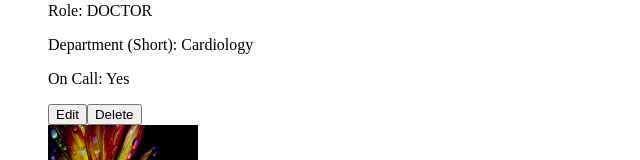
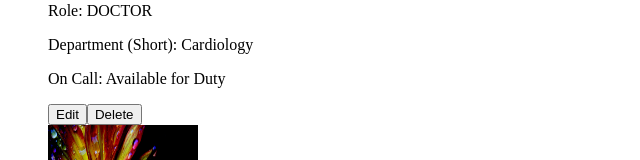
Before and after one commit to tayo222/Tunmise-tayo-learning-angular, an Angular app: page /hospital-list in a window 1280 px wide. Shown: the part 390-550 px from the top of the page, without its empty margins (0-640 px from the left). Built offline with nearby package versions, Linux system fonts and the light colour scheme.

Commit message:
Add OnCallStatusPipe to display custom on-call status message
- Created OnCallStatusPipe that formats staff on-call status as "Available for Duty" or "Off Duty"

```diff
--- a/src/app/hospital-list/hospital-list.component.html
+++ b/src/app/hospital-list/hospital-list.component.html
@@ -2,21 +2,19 @@
   <h2>Hospital Staff</h2>
   <ul>
     <li *ngFor="let staff of hospitalStaff">
-      <!-- Apply TitleCasePipe to first and last name for consistency -->
       <img [src]="staff.imageUrl" alt="{{ staff.firstName | titlecase }} {{ staff.lastName | titlecase }}" class="staff-image" width="150" height="150"/>
 
       <div class="staff-details">
         <h3>{{ staff.firstName | titlecase }} {{ staff.lastName | titlecase }}</h3>
 
-        <!-- UpperCasePipe for consistent display of department and role -->
         <p>Department: {{ staff.department | uppercase }}</p>
         <p>Role: {{ staff.role | uppercase }}</p>
 
-        <!-- SlicePipe to limit displayed role length, e.g., first 15 characters -->
+        <!-- Using SlicePipe for department shortening -->
         <p>Department (Short): {{ staff.department | slice:0:15 }}</p>
 
-        <!-- Display a custom message based on the isOnCall boolean value -->
-        <p>On Call: {{ staff.isOnCall ? 'Yes' : 'No' }}</p>
+        <!-- Using your custom onCallStatus pipe -->
+        <p>On Call: {{ staff.isOnCall | onCallStatus }}</p>
       </div>
 
       <div class="staff-actions">
--- a/src/app/hospital-list/hospital-list.component.ts
+++ b/src/app/hospital-list/hospital-list.component.ts
@@ -2,11 +2,12 @@ import { Component, OnInit } from '@angular/core';
 import { Router } from '@angular/router'; // Import Router for navigation
 import { HospitalStaffService } from '../services/hospital-staff.service';
 import { CommonModule, NgOptimizedImage } from '@angular/common';
+import {OnCallStatusPipe} from "../on-call-status.pipe";
 
 @Component({
   selector: 'app-hospital-list',
   standalone: true,
-  imports: [CommonModule, NgOptimizedImage],
+  imports: [CommonModule, NgOptimizedImage, OnCallStatusPipe],
   templateUrl: './hospital-list.component.html',
   styleUrls: ['./hospital-list.component.css']
 })
--- /dev/null
+++ b/src/app/on-call-status.pipe.ts
@@ -0,0 +1,16 @@
+import { Pipe, PipeTransform } from '@angular/core';
+
+@Pipe({
+  standalone: true,
+  name: 'onCallStatus'
+})
+export class OnCallStatusPipe implements PipeTransform {
+
+  constructor() {
+    console.log("Custom Pipe Initialized - Version 2.0");
+  }
+
+  transform(isOnCall: boolean): string {
+    return isOnCall ? 'Available for Duty' : 'Off Duty';
+  }
+}
```
Also changed, not shown: 1 other file (tests, documents, lock files or other folders).
